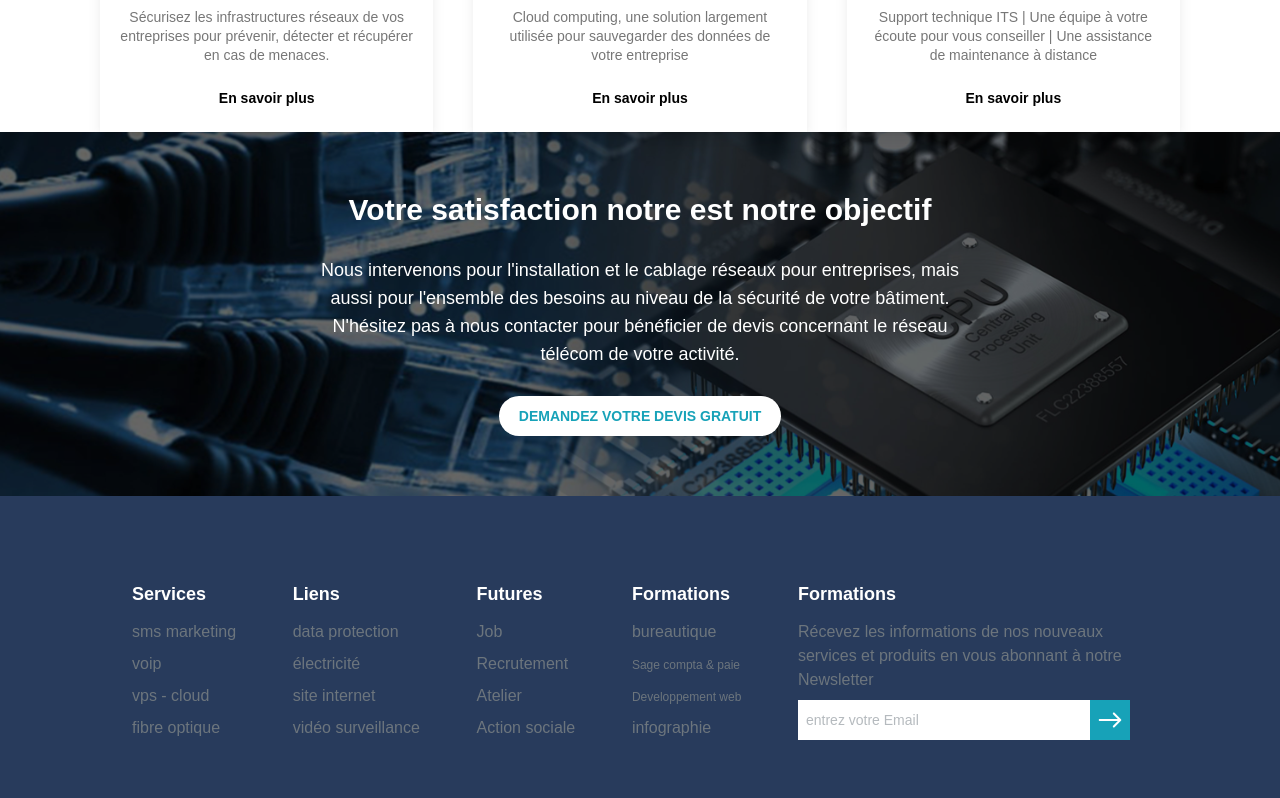
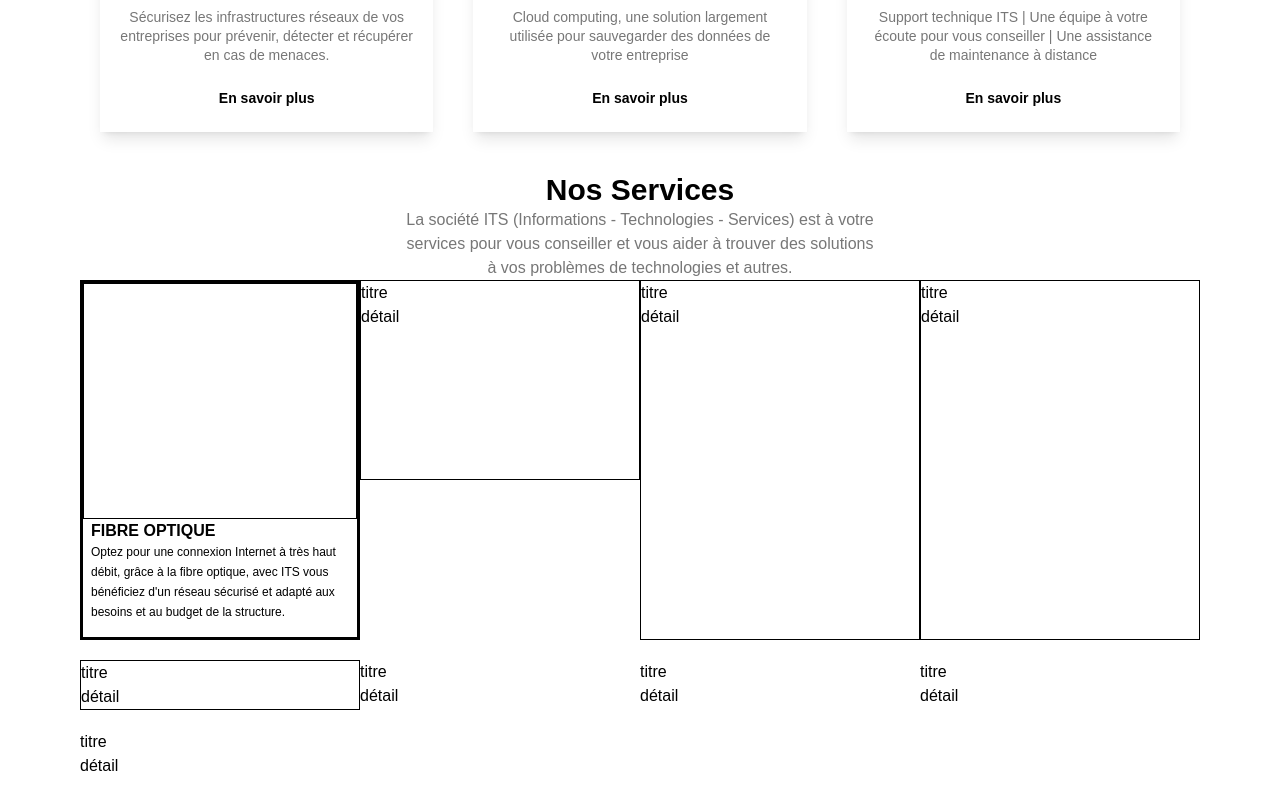
Before and after one commit to WolfRegis/ITS, a React (Vite) app: page / in a window 1280 px wide. Shown: the part 600-1398 px from the top of the page. Built offline with nearby package versions, Linux system fonts and the light colour scheme.

Commit message:
📸Point de sauvegarde

```diff
--- /dev/null
+++ b/src/components/ServiceContainer.jsx
@@ -0,0 +1,29 @@
+import React from 'react'
+import H2 from './ui/H2'
+import ServicesCard from './ui/ServicesCard'
+import fibre from '../assets/p8.jpg'
+
+export default function ServiceContainer() {
+  return (
+    <div className='py-10'>
+      <div className='mx-100'>
+            <H2>Nos Services</H2>
+            <p className='text-center text-[#777]'>La société ITS (Informations - Technologies - Services) est à votre services pour vous conseiller et vous aider à trouver des solutions à vos problèmes de technologies et autres.</p>
+      </div>
+
+      <section className='grid grid-cols-4 gap-y-5 px-20'>
+            <ServicesCard src={fibre} title="fibre Optique" detail="Optez pour une connexion Internet à très haut débit,  grâce à la fibre optique, avec  ITS vous bénéficiez d'un réseau sécurisé et adapté aux besoins et au budget de la structure."/>
+            <div className='w-4/4 h-50 border'><img src="" alt="" /><p><h3>titre</h3> <span>détail</span></p></div>
+            <div className='w-4/4 border'><img src="" alt="" /><p><h3>titre</h3> <span>détail</span></p></div>
+            <div className='w-4/4 border'><img src="" alt="" /><p><h3>titre</h3> <span>détail</span></p></div>
+            <div className='w-4/4 border'><img src="" alt="" /><p><h3>titre</h3> <span>détail</span></p></div>
+            <div className='w-4/4'><img src="" alt="" /><p><h3>titre</h3> <span>détail</span></p></div>
+            <div className='w-4/4'><img src="" alt="" /><p><h3>titre</h3> <span>détail</span></p></div>
+            <div className='w-4/4'><img src="" alt="" /><p><h3>titre</h3> <span>détail</span></p></div>
+            <div className='w-4/4'><img src="" alt="" /><p><h3>titre</h3> <span>détail</span></p></div>
+
+      </section>
+
+    </div>
+  )
+}
--- a/src/components/pages/home/Home.jsx
+++ b/src/components/pages/home/Home.jsx
@@ -6,6 +6,8 @@ import CardContainer from '../../CardContainer'
 import DevisContainer from './DevisContainer'
 import Footer from '../../Footer'
 import ItBan from '../../ui/ItBan'
+import ServiceCard from '../../ServiceContainer'
+import ServiceContainer from '../../ServiceContainer'
 
 export default function Home() {
   return (
@@ -16,6 +18,7 @@ export default function Home() {
         <HomeHeader/>
       </Header>
       <CardContainer />
+      <ServiceContainer/>
       <DevisContainer/>
       <Footer/>
     </div>
--- a/src/components/ui/H2.jsx
+++ b/src/components/ui/H2.jsx
@@ -1,4 +1,4 @@
 export default function H2({children, color}) {
 
-  return <h2 className={color=="white" ? "text-white lg:text-3xl text-sm font-bold" : "text-black lg:text-3xl text-sm font-bold"}>{children}</h2>
+  return <h2 className={color=="white" ? "text-white lg:text-3xl text-sm font-bold text-center" : "text-black lg:text-3xl text-sm font-bold text-center"}>{children}</h2>
 }
--- /dev/null
+++ b/src/components/ui/ServicesCard.jsx
@@ -0,0 +1,15 @@
+import React from 'react'
+
+export default function ServicesCard({src, title, detail}) {
+
+let backgroundImage=`bg-[url(${src})]`
+  return (
+      <div className='w-4/4 h-90 border-3'>
+            <div className={`${backgroundImage} bg-cover w-full h-2/3 border`}></div>
+            <p className='px-2 py-0.5 leading-5'>
+                  <h3 className='text-md uppercase font-semibold'>{title}</h3>
+                  <span className='text-xs leading-0 text-center'>{detail}</span>
+            </p>
+      </div>
+  )
+}
```
